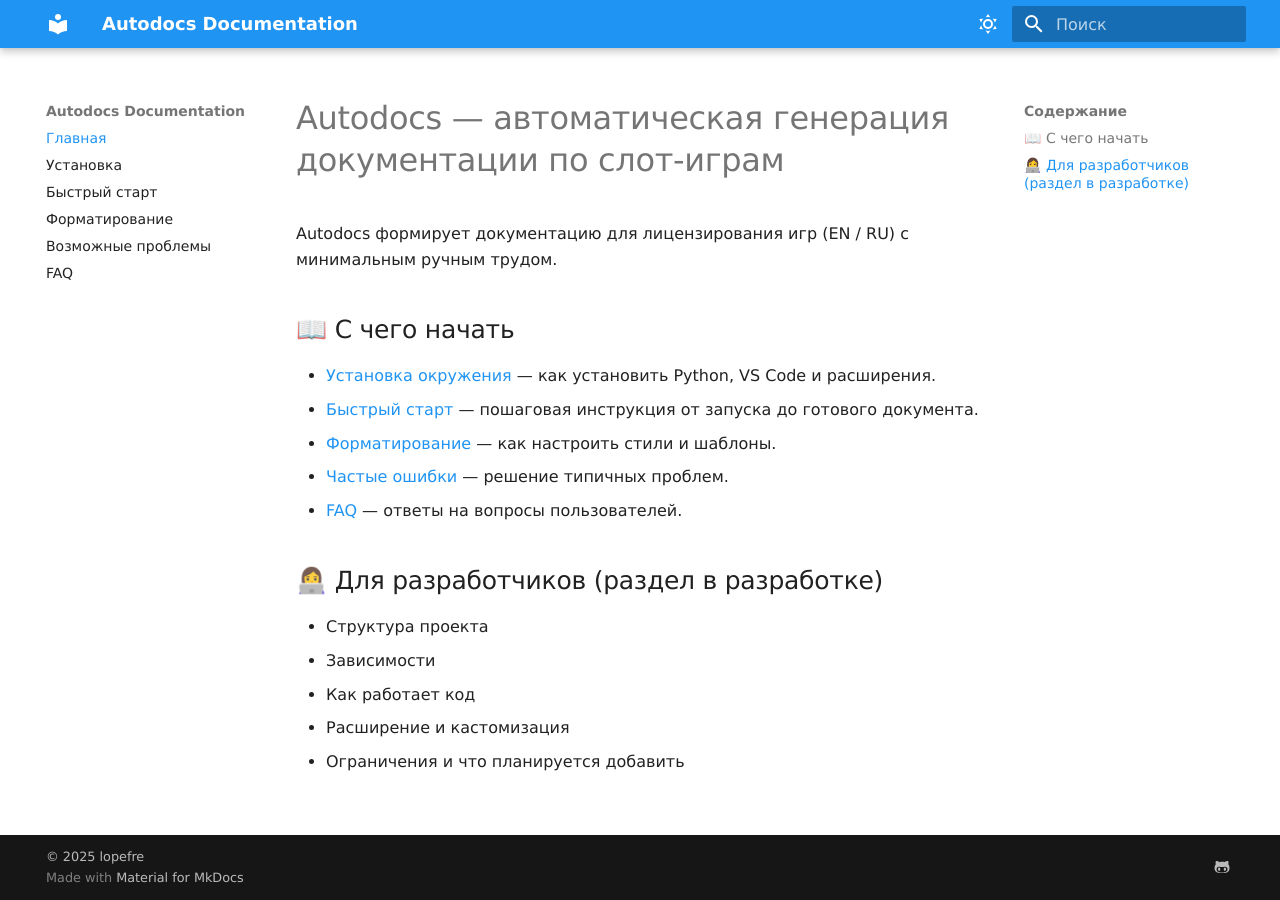
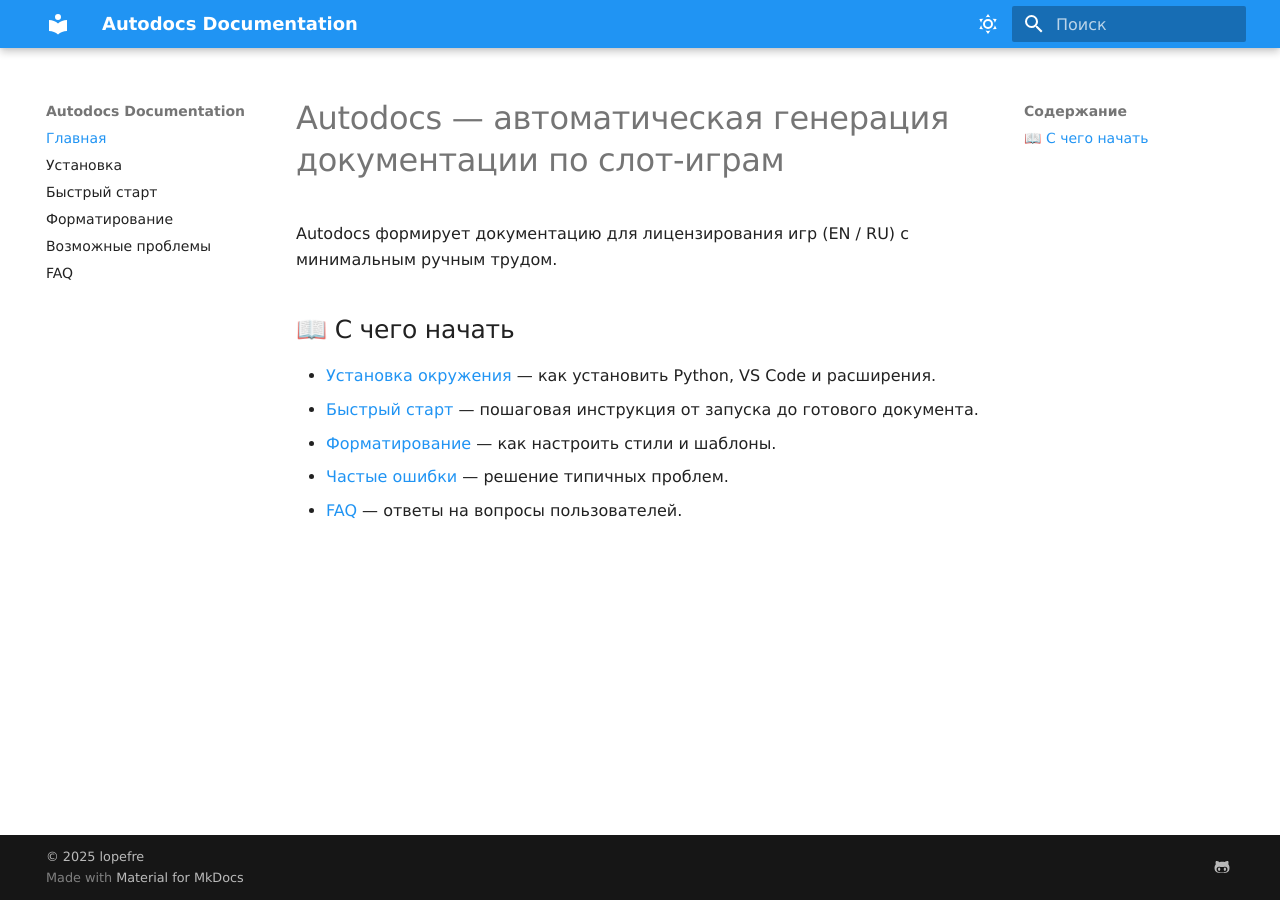
Before and after one commit to lopefre/Documentation, an MkDocs documentation site: the page built from docs/index.md, in a window 1280 px wide. Built offline with MkDocs 1.6.1 and Material for MkDocs 9.7.7, drawn with Linux system fonts in a browser that asks for light colours; some web fonts are replaced.

Commit message:
Update index.md

```diff
--- a/docs/index.md
+++ b/docs/index.md
@@ -13,11 +13,3 @@ Autodocs формирует документацию для лицензиров
 - [Форматирование](formatting.md) — как настроить стили и шаблоны.
 - [Частые ошибки](errors.md) — решение типичных проблем.
 - [FAQ](faq.md) — ответы на вопросы пользователей.
-
-## 👩‍💻 Для разработчиков (раздел в разработке)
-
-- Структура проекта
-- Зависимости
-- Как работает код
-- Расширение и кастомизация
-- Ограничения и что планируется добавить
```
